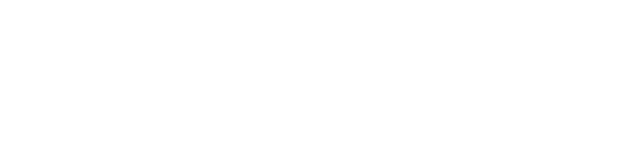
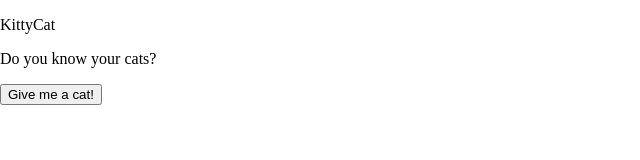
Before and after one commit to annaaksenov/PurrBreeds, a website: page index.html in a window 1280 px wide. Shown: the whole page, without its empty margins (0-640 px from the left). Drawn offline with Linux system fonts and the light colour scheme.

Commit message:
Create a HTML skeleton

```diff
--- a/index.html
+++ b/index.html
@@ -10,10 +10,28 @@
   <link rel="stylesheet" href="css/styles.css">
 </head>
 <body>
-  <header>
-  </header>
-  <main>
-  </main>
+  <div class="container">
+    <div class="row">
+      <div class="column-full">
+
+        <header>
+          <p>KittyCat</p>
+        </header>
+
+        <main>
+          <div class="row">
+            <div class="column-halves">
+              <p>Do you know your cats?</p>
+            </div>
+            <div class="column-halves">
+              <button>Give me a cat!</button>
+            </div>
+          </div>
+        </main>
+
+      </div>
+    </div>
+  </div>
   <script src="js/data.js"></script>
   <script src="js/main.js"></script>
 </body>
```
